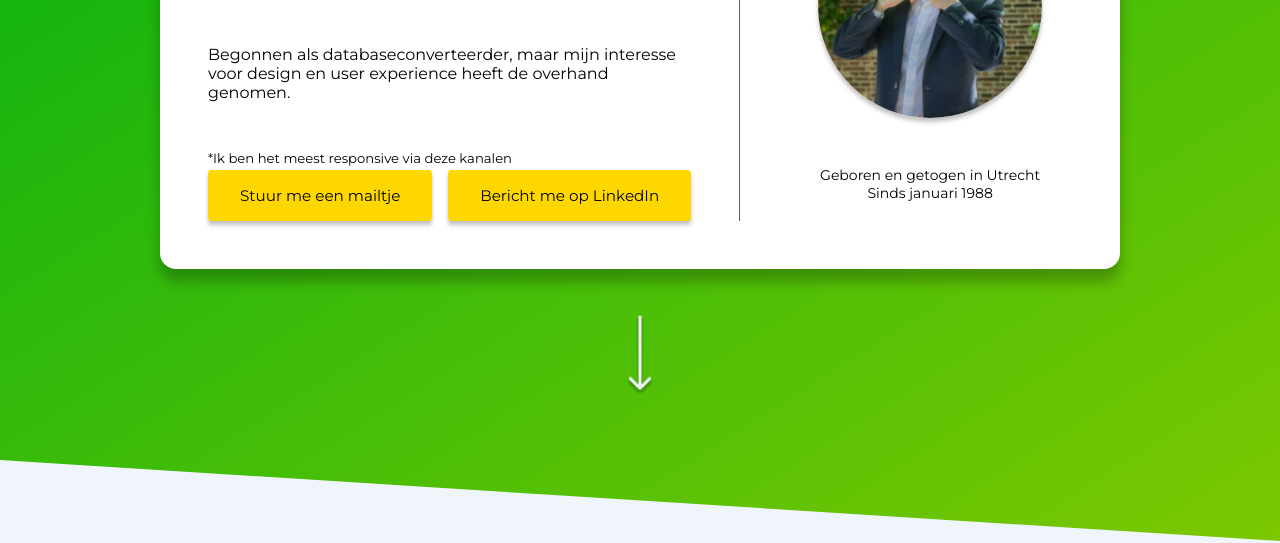
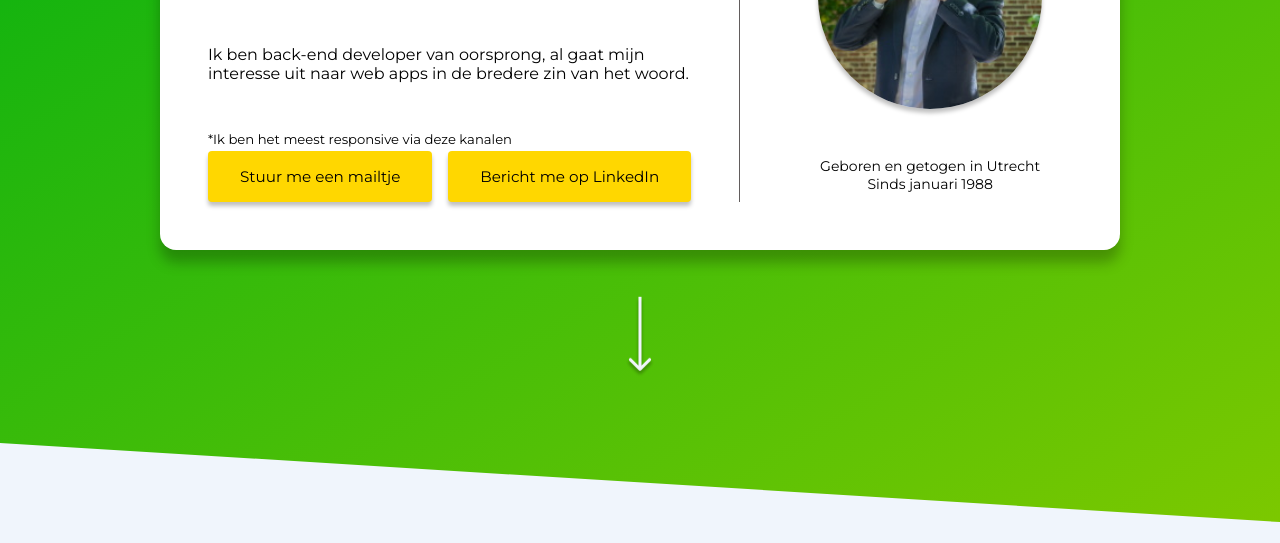
Before and after one commit to DrKlonk/DrKlonk.github.io, a website: page index.html in a window 1280 px wide. Shown: the part 269-812 px from the top of the page. Drawn offline with nearby package versions, Linux system fonts and the light colour scheme.

Commit message:
intro text

```diff
--- a/index.html
+++ b/index.html
@@ -23,8 +23,7 @@
               Ik develop mezelf van de back-end naar de front-end
             </p>
             <p class="intro-card__content">
-              Begonnen als databaseconverteerder, maar mijn interesse voor
-              design en user experience heeft de overhand genomen.
+              Ik ben back-end developer van oorsprong, al gaat mijn interesse uit naar web apps in de bredere zin van het woord.
             </p>
             <p class="intro-card__side-note">
               *Ik ben het meest responsive via deze kanalen
```
